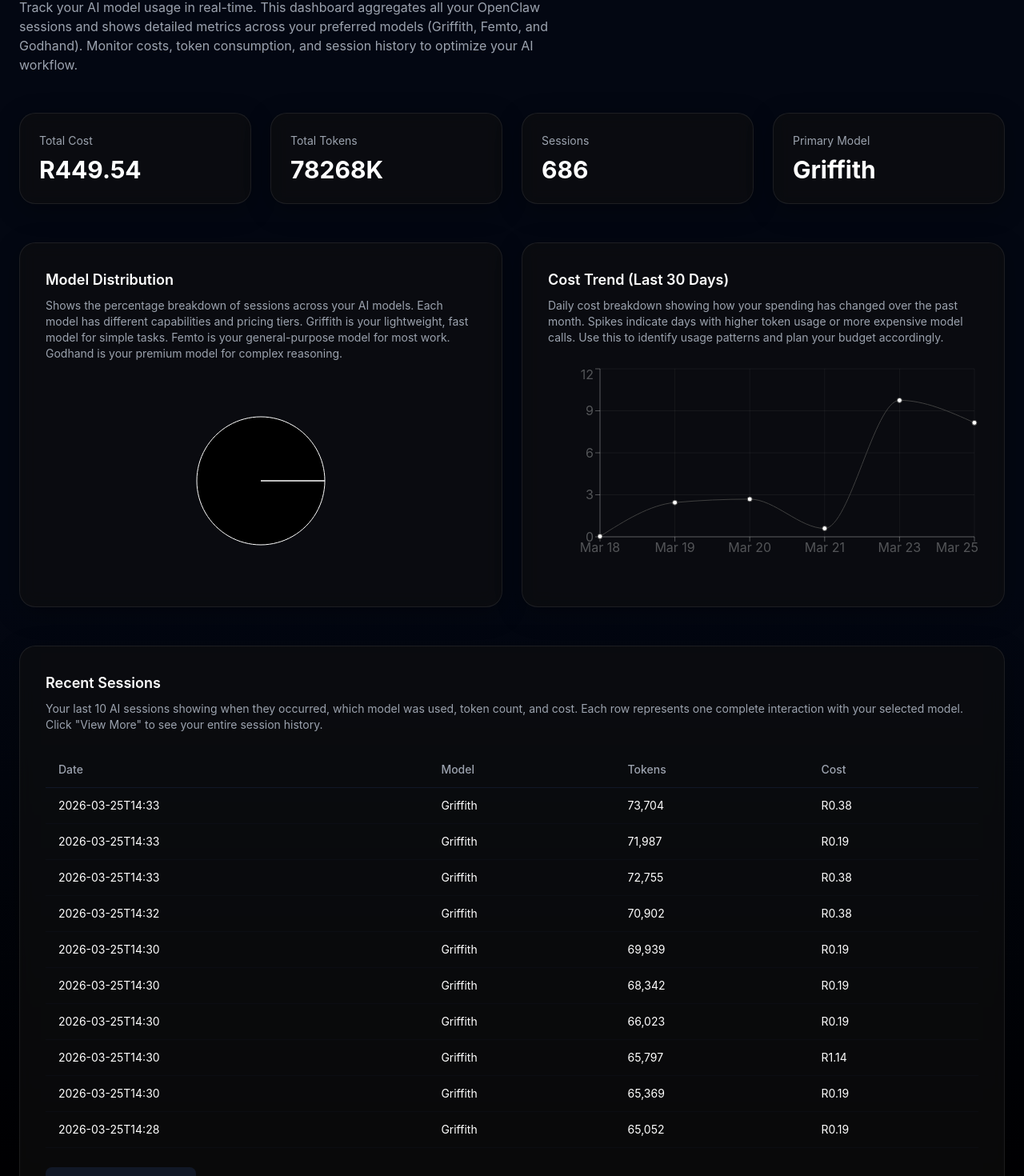
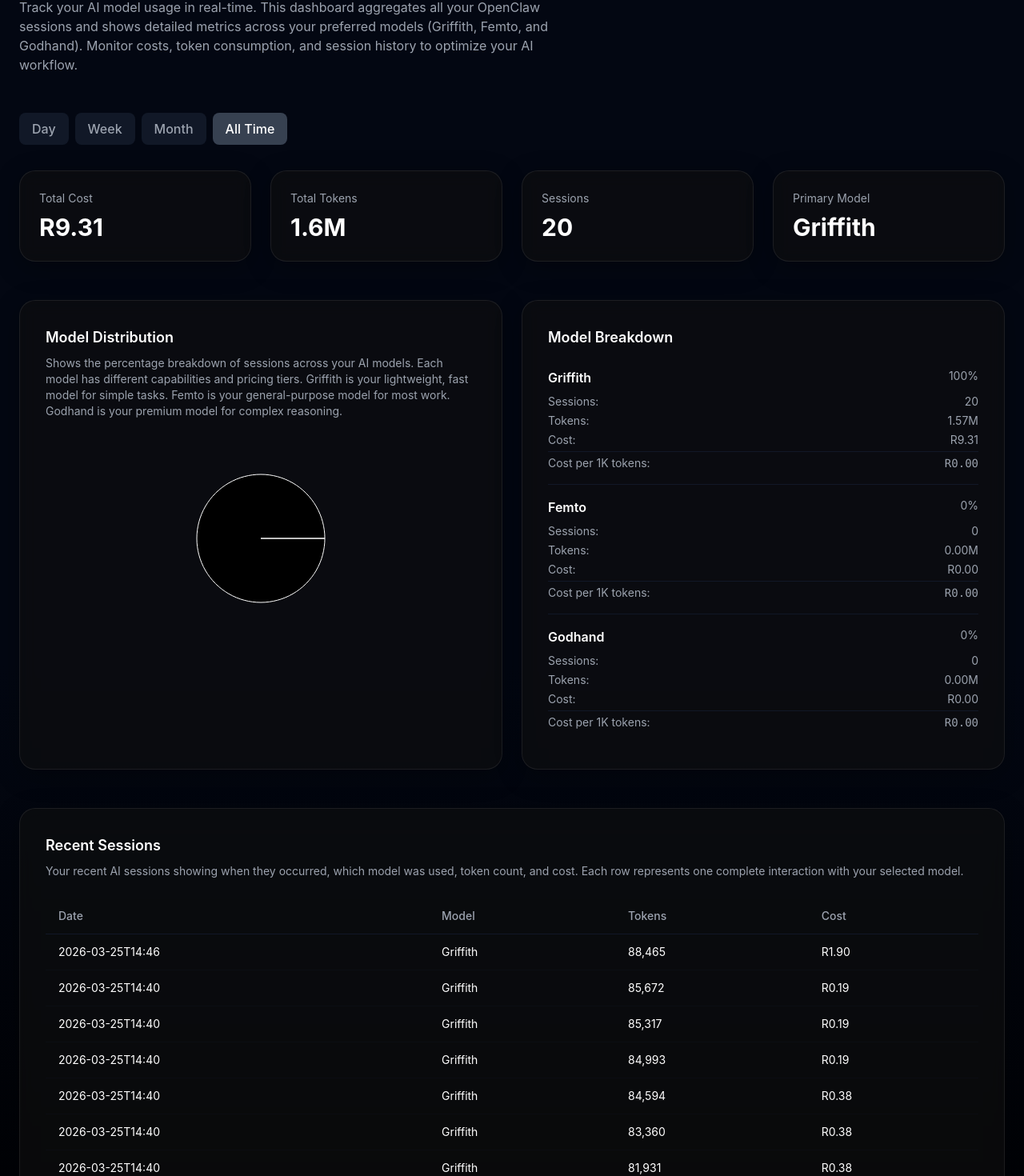
Before and after one commit to Tashil10/griffith-dashboard, a Next.js app: page / in a window 1280 px wide. Shown: the part 195-1665 px from the top of the page at 80% size. Built offline with nearby package versions, Linux system fonts and the light colour scheme.

Commit message:
Add: Time period filtering (Day/Week/Month/All), model breakdown card with cost per 1K tokens, fix NaNM bug

```diff
--- a/public/data/data.json
+++ b/public/data/data.json
@@ -1,23 +1,147 @@
 {
-  "totalCost": 23.66,
-  "totalTokens": "78268K",
-  "totalSessions": 686,
+  "totalCost": 24.08,
+  "totalTokens": "79.5M",
+  "totalSessions": 701,
   "modelBreakdown": {
     "Griffith": {
-      "count": 686,
-      "cost": 23.6647867,
-      "tokens": 78267608
+      "count": 701,
+      "cost": 24.078589399999995,
+      "tokens": 79480689,
+      "pricing": {
+        "inputCost": 8.000000000000001e-7,
+        "outputCost": 0.0000024
+      }
     }
   },
   "dailyTrend": {
-    "2026-03-18": 0.03295019999999999,
-    "2026-03-19": 2.447287899999999,
-    "2026-03-20": 2.6916809999999995,
-    "2026-03-21": 0.5997417,
-    "2026-03-23": 9.747012799999993,
-    "2026-03-25": 8.146113099999999
+    "2026-03-18": {
+      "total": 0.03295019999999999,
+      "byModel": {
+        "Griffith": 0.03295019999999999
+      }
+    },
+    "2026-03-19": {
+      "total": 2.447287899999999,
+      "byModel": {
+        "Griffith": 2.447287899999999
+      }
+    },
+    "2026-03-20": {
+      "total": 2.6916809999999995,
+      "byModel": {
+        "Griffith": 2.6916809999999995
+      }
+    },
+    "2026-03-21": {
+      "total": 0.5997417,
+      "byModel": {
+        "Griffith": 0.5997417
+      }
+    },
+    "2026-03-23": {
+      "total": 9.747012799999993,
+      "byModel": {
+        "Griffith": 9.747012799999993
+      }
+    },
+    "2026-03-25": {
+      "total": 8.559915799999997,
+      "byModel": {
+        "Griffith": 8.559915799999997
+      }
+    }
   },
   "recentSessions": [
+    {
+      "date": "2026-03-25T14:46",
+      "model": "Griffith",
+      "tokens": 88465,
+      "cost": "0.10"
+    },
+    {
+      "date": "2026-03-25T14:40",
+      "model": "Griffith",
+      "tokens": 85672,
+      "cost": "0.01"
+    },
+    {
+      "date": "2026-03-25T14:40",
+      "model": "Griffith",
+      "tokens": 85317,
+      "cost": "0.01"
+    },
+    {
+      "date": "2026-03-25T14:40",
+      "model": "Griffith",
+      "tokens": 84993,
+      "cost": "0.01"
+    },
+    {
+      "date": "2026-03-25T14:40",
+      "model": "Griffith",
+      "tokens": 84594,
+      "cost": "0.02"
+    },
+    {
+      "date": "2026-03-25T14:40",
+      "model": "Griffith",
+      "tokens": 83360,
+      "cost": "0.02"
+    },
+    {
+      "date": "2026-03-25T14:40",
+      "model": "Griffith",
+      "tokens": 81931,
+      "cost": "0.02"
+    },
+    {
+      "date": "2026-03-25T14:39",
+      "model": "Griffith",
+      "tokens": 79805,
+      "cost": "0.01"
+    },
+    {
+      "date": "2026-03-25T14:39",
+      "model": "Griffith",
+      "tokens": 79078,
+      "cost": "0.07"
+    },
+    {
+      "date": "2026-03-25T14:39",
+      "model": "Griffith",
+      "tokens": 79039,
+      "cost": "0.08"
+    },
+    {
+      "date": "2026-03-25T14:33",
+      "model": "Griffith",
+      "tokens": 77103,
+      "cost": "0.01"
+    },
+    {
+      "date": "2026-03-25T14:33",
+      "model": "Griffith",
+      "tokens": 76885,
+      "cost": "0.01"
+    },
+    {
+      "date": "2026-03-25T14:33",
+      "model": "Griffith",
+      "tokens": 76646,
+      "cost": "0.01"
+    },
+    {
+      "date": "2026-03-25T14:33",
+      "model": "Griffith",
+      "tokens": 76351,
+      "cost": "0.02"
+    },
+    {
+      "date": "2026-03-25T14:33",
+      "model": "Griffith",
+      "tokens": 73842,
+      "cost": "0.01"
+    },
     {
       "date": "2026-03-25T14:33",
       "model": "Griffith",
@@ -47,104 +171,32 @@
       "model": "Griffith",
       "tokens": 69939,
       "cost": "0.01"
-    },
-    {
-      "date": "2026-03-25T14:30",
-      "model": "Griffith",
-      "tokens": 68342,
-      "cost": "0.01"
-    },
-    {
-      "date": "2026-03-25T14:30",
-      "model": "Griffith",
-      "tokens": 66023,
-      "cost": "0.01"
-    },
-    {
-      "date": "2026-03-25T14:30",
-      "model": "Griffith",
-      "tokens": 65797,
-      "cost": "0.06"
-    },
-    {
-      "date": "2026-03-25T14:30",
-      "model": "Griffith",
-      "tokens": 65369,
-      "cost": "0.01"
-    },
-    {
-      "date": "2026-03-25T14:28",
-      "model": "Griffith",
-      "tokens": 65052,
-      "cost": "0.01"
-    },
-    {
-      "date": "2026-03-25T14:27",
-      "model": "Griffith",
-      "tokens": 64830,
-      "cost": "0.01"
-    },
-    {
-      "date": "2026-03-25T14:27",
-      "model": "Griffith",
-      "tokens": 64435,
-      "cost": "0.01"
-    },
-    {
-      "date": "2026-03-25T14:23",
-      "model": "Griffith",
-      "tokens": 64041,
-      "cost": "0.01"
-    },
-    {
-      "date": "2026-03-25T14:22",
-      "model": "Griffith",
-      "tokens": 64229,
-      "cost": "0.01"
-    },
-    {
-      "date": "2026-03-25T14:20",
-      "model": "Griffith",
-      "tokens": 63278,
-      "cost": "0.05"
-    },
-    {
-      "date": "2026-03-25T14:20",
-      "model": "Griffith",
-      "tokens": 63368,
-      "cost": "0.01"
-    },
-    {
-      "date": "2026-03-25T14:19",
-      "model": "Griffith",
-      "tokens": 61502,
-      "cost": "0.01"
-    },
-    {
-      "date": "2026-03-25T14:14",
-      "model": "Griffith",
-      "tokens": 60708,
-      "cost": "0.05"
-    },
-    {
-      "date": "2026-03-25T14:14",
-      "model": "Griffith",
-      "tokens": 61270,
-      "cost": "0.01"
-    },
-    {
-      "date": "2026-03-25T14:11",
-      "model": "Griffith",
-      "tokens": 60513,
-      "cost": "0.06"
     }
   ],
   "modelDistribution": [
     {
       "name": "Griffith",
       "value": 100,
-      "count": 686,
-      "cost": 23.66
+      "count": 701,
+      "cost": 24.08,
+      "tokens": 79480689,
+      "costPerToken": "0.000000"
+    },
+    {
+      "name": "Femto",
+      "value": 0,
+      "count": 0,
+      "cost": 0,
+      "tokens": 0,
+      "costPerToken": "0"
+    },
+    {
+      "name": "Godhand",
+      "value": 0,
+      "count": 0,
+      "cost": 0,
+      "tokens": 0,
+      "costPerToken": "0"
     }
   ],
   "costTrendData": [
@@ -170,7 +222,7 @@
     },
     {
       "date": "Mar 25",
-      "cost": 8.15
+      "cost": 8.56
     }
   ]
 }
--- /dev/null
+++ b/src/hooks/useTimePeriod.js
@@ -0,0 +1,73 @@
+import { useState, useMemo } from 'react'
+
+export function useTimePeriod(data) {
+  const [period, setPeriod] = useState('all')
+
+  const filtered = useMemo(() => {
+    if (!data) return null
+
+    const now = new Date()
+    let startDate = new Date(0)
+
+    switch (period) {
+      case 'day':
+        startDate = new Date(now)
+        startDate.setHours(0, 0, 0, 0)
+        break
+      case 'week':
+        startDate = new Date(now)
+        startDate.setDate(now.getDate() - 7)
+        break
+      case 'month':
+        startDate = new Date(now)
+        startDate.setMonth(now.getMonth() - 1)
+        break
+      case 'all':
+      default:
+        startDate = new Date(0)
+    }
+
+    const filteredSessions = data.recentSessions.filter(s => {
+      const date = new Date(s.date)
+      return date >= startDate
+    })
+
+    let totalCost = 0
+    let totalTokens = 0
+    const modelBreakdown = {
+      Griffith: { count: 0, cost: 0, tokens: 0 },
+      Femto: { count: 0, cost: 0, tokens: 0 },
+      Godhand: { count: 0, cost: 0, tokens: 0 }
+    }
+
+    filteredSessions.forEach(s => {
+      totalCost += parseFloat(s.cost)
+      totalTokens += s.tokens
+      if (!modelBreakdown[s.model]) {
+        modelBreakdown[s.model] = { count: 0, cost: 0, tokens: 0 }
+      }
+      modelBreakdown[s.model].count += 1
+      modelBreakdown[s.model].cost += parseFloat(s.cost)
+      modelBreakdown[s.model].tokens += s.tokens
+    })
+
+    const modelDist = Object.entries(modelBreakdown).map(([name, m]) => ({
+      name,
+      value: filteredSessions.length > 0 ? Math.round((m.count / filteredSessions.length) * 100) : 0,
+      count: m.count,
+      cost: parseFloat(m.cost.toFixed(2)),
+      tokens: m.tokens,
+      costPerToken: m.tokens > 0 ? (m.cost / m.tokens).toFixed(6) : '0'
+    }))
+
+    return {
+      totalCost: totalCost.toFixed(2),
+      totalTokens,
+      totalSessions: filteredSessions.length,
+      modelDistribution: modelDist,
+      recentSessions: filteredSessions
+    }
+  }, [data, period])
+
+  return { period, setPeriod, filtered }
+}
--- a/src/pages/index.tsx
+++ b/src/pages/index.tsx
@@ -5,6 +5,7 @@ import StatCard from '@/components/StatCard'
 import SessionModal from '@/components/SessionModal'
 import { useData } from '@/hooks/useData'
 import { useCurrency } from '@/hooks/useCurrency'
+import { useTimePeriod } from '@/hooks/useTimePeriod'
 import { PieChart, Pie, Cell, LineChart, Line, XAxis, YAxis, CartesianGrid, Tooltip, ResponsiveContainer } from 'recharts'
 
 const COLORS = ['#000000', '#404040', '#808080']
@@ -12,7 +13,10 @@ const COLORS = ['#000000', '#404040', '#808080']
 export default function Home() {
   const { data, loading } = useData()
   const { symbol, convert } = useCurrency()
+  const { period, setPeriod, filtered } = useTimePeriod(data)
   const [showModal, setShowModal] = useState(false)
+
+  const displayData = filtered || data
 
   if (loading) {
     return (
@@ -26,7 +30,7 @@ export default function Home() {
     )
   }
 
-  if (!data) {
+  if (!displayData) {
     return (
       <>
         <Head><title>Griffith Dashboard</title></Head>
@@ -51,15 +55,36 @@ export default function Home() {
             </p>
           </div>
 
+          <div className="mb-8 flex gap-2 flex-wrap">
+            {[
+              { key: 'day', label: 'Day' },
+              { key: 'week', label: 'Week' },
+              { key: 'month', label: 'Month' },
+              { key: 'all', label: 'All Time' }
+            ].map(({ key, label }) => (
+              <button
+                key={key}
+                onClick={() => setPeriod(key)}
+                className={`px-4 py-2 rounded-lg transition font-medium ${
+                  period === key
+                    ? 'bg-gray-700 text-white'
+                    : 'bg-gray-900 text-gray-400 hover:text-white'
+                }`}
+              >
+                {label}
+              </button>
+            ))}
+          </div>
+
           <div className="grid grid-cols-1 md:grid-cols-2 lg:grid-cols-4 gap-6 mb-12">
-            <StatCard label="Total Cost" value={`${symbol}${convert(data.totalCost)}`} />
-            <StatCard label="Total Tokens" value={data.totalTokens} />
-            <StatCard label="Sessions" value={data.totalSessions} />
+            <StatCard label="Total Cost" value={`${symbol}${convert(parseFloat(displayData.totalCost))}`} />
+            <StatCard label="Total Tokens" value={displayData.totalTokens > 1000000 ? (displayData.totalTokens / 1000000).toFixed(1) + 'M' : displayData.totalTokens > 1000 ? (displayData.totalTokens / 1000).toFixed(0) + 'K' : displayData.totalTokens} />
+            <StatCard label="Sessions" value={displayData.totalSessions} />
             <StatCard label="Primary Model" value="Griffith" />
           </div>
 
           <div className="grid grid-cols-1 lg:grid-cols-2 gap-6 mb-12">
-            {data.modelDistribution && data.modelDistribution.length > 0 && (
+            {displayData.modelDistribution && displayData.modelDistribution.length > 0 && (
               <div className="glass p-8 rounded-2xl">
                 <h3 className="text-lg font-semibold mb-2">Model Distribution</h3>
                 <p className="text-gray-400 text-sm mb-6">
@@ -67,40 +92,56 @@ export default function Home() {
                 </p>
                 <ResponsiveContainer width="100%" height={250}>
                   <PieChart>
-                    <Pie data={data.modelDistribution} cx="50%" cy="50%" outerRadius={80} fill="#8884d8" dataKey="value">
-                      {data.modelDistribution.map((e, i) => <Cell key={i} fill={COLORS[i % COLORS.length]} />)}
+                    <Pie data={displayData.modelDistribution} cx="50%" cy="50%" outerRadius={80} fill="#8884d8" dataKey="value">
+                      {displayData.modelDistribution.map((e, i) => <Cell key={i} fill={COLORS[i % COLORS.length]} />)}
                     </Pie>
                   </PieChart>
                 </ResponsiveContainer>
               </div>
             )}
 
-            {data.costTrendData && data.costTrendData.length > 0 && (
+            {displayData.modelDistribution && (
               <div className="glass p-8 rounded-2xl">
-                <h3 className="text-lg font-semibold mb-2">Cost Trend (Last 30 Days)</h3>
-                <p className="text-gray-400 text-sm mb-6">
-                  Daily cost breakdown showing how your spending has changed over the past month. Spikes indicate days with higher token usage or more expensive model calls. Use this to identify usage patterns and plan your budget accordingly.
-                </p>
-                <ResponsiveContainer width="100%" height={250}>
-                  <LineChart data={data.costTrendData}>
-                    <CartesianGrid stroke="rgba(255,255,255,0.05)" />
-                    <XAxis stroke="rgba(255,255,255,0.3)" dataKey="date" />
-                    <YAxis stroke="rgba(255,255,255,0.3)" />
-                    <Tooltip contentStyle={{ backgroundColor: '#1a1a1a', border: '1px solid rgba(255,255,255,0.1)' }} />
-                    <Line type="monotone" dataKey="cost" stroke="#404040" />
-                  </LineChart>
-                </ResponsiveContainer>
+                <h3 className="text-lg font-semibold mb-6">Model Breakdown</h3>
+                <div className="space-y-4">
+                  {displayData.modelDistribution.map(m => (
+                    <div key={m.name} className="border-b border-gray-900 pb-4 last:border-0">
+                      <div className="flex justify-between items-start mb-2">
+                        <span className="font-semibold">{m.name}</span>
+                        <span className="text-gray-400 text-sm">{m.value}%</span>
+                      </div>
+                      <div className="text-sm text-gray-400 space-y-1">
+                        <div className="flex justify-between">
+                          <span>Sessions:</span>
+                          <span>{m.count}</span>
+                        </div>
+                        <div className="flex justify-between">
+                          <span>Tokens:</span>
+                          <span>{(m.tokens / 1000000).toFixed(2)}M</span>
+                        </div>
+                        <div className="flex justify-between">
+                          <span>Cost:</span>
+                          <span>{symbol}{convert(m.cost)}</span>
+                        </div>
+                        <div className="flex justify-between pt-1 border-t border-gray-900">
+                          <span>Cost per 1K tokens:</span>
+                          <span className="font-mono">{symbol}{convert(parseFloat(m.costPerToken) * 1000)}</span>
+                        </div>
+                      </div>
+                    </div>
+                  ))}
+                </div>
               </div>
             )}
           </div>
 
-          {data.recentSessions && data.recentSessions.length > 0 && (
+          {displayData.recentSessions && displayData.recentSessions.length > 0 && (
             <div className="glass p-8 rounded-2xl">
               <div className="flex items-center justify-between mb-6">
                 <div>
                   <h3 className="text-lg font-semibold mb-2">Recent Sessions</h3>
                   <p className="text-gray-400 text-sm">
-                    Your last 10 AI sessions showing when they occurred, which model was used, token count, and cost. Each row represents one complete interaction with your selected model. Click "View More" to see your entire session history.
+                    Your recent AI sessions showing when they occurred, which model was used, token count, and cost. Each row represents one complete interaction with your selected model.
                   </p>
                 </div>
               </div>
@@ -114,7 +155,7 @@ export default function Home() {
                   </tr>
                 </thead>
                 <tbody>
-                  {data.recentSessions.slice(0, 10).map((row, i) => (
+                  {displayData.recentSessions.slice(0, 10).map((row, i) => (
                     <tr key={i} className="border-b border-gray-900/30 hover:bg-gray-900/20 transition">
                       <td className="py-3 px-4">{row.date}</td>
                       <td className="py-3 px-4">{row.model}</td>
@@ -124,18 +165,20 @@ export default function Home() {
                   ))}
                 </tbody>
               </table>
-              <button
-                onClick={() => setShowModal(true)}
-                className="px-4 py-2 bg-gray-900 hover:bg-gray-800 rounded-lg transition font-medium"
-              >
-                View More ({data.recentSessions.length} total)
-              </button>
+              {displayData.recentSessions.length > 10 && (
+                <button
+                  onClick={() => setShowModal(true)}
+                  className="px-4 py-2 bg-gray-900 hover:bg-gray-800 rounded-lg transition font-medium"
+                >
+                  View More ({displayData.recentSessions.length} total)
+                </button>
+              )}
             </div>
           )}
         </div>
       </main>
 
-      <SessionModal sessions={data.recentSessions} isOpen={showModal} onClose={() => setShowModal(false)} />
+      <SessionModal sessions={displayData.recentSessions || []} isOpen={showModal} onClose={() => setShowModal(false)} />
     </>
   )
 }
```
Also changed, not shown: sync-data.js (+39 -11 lines).
